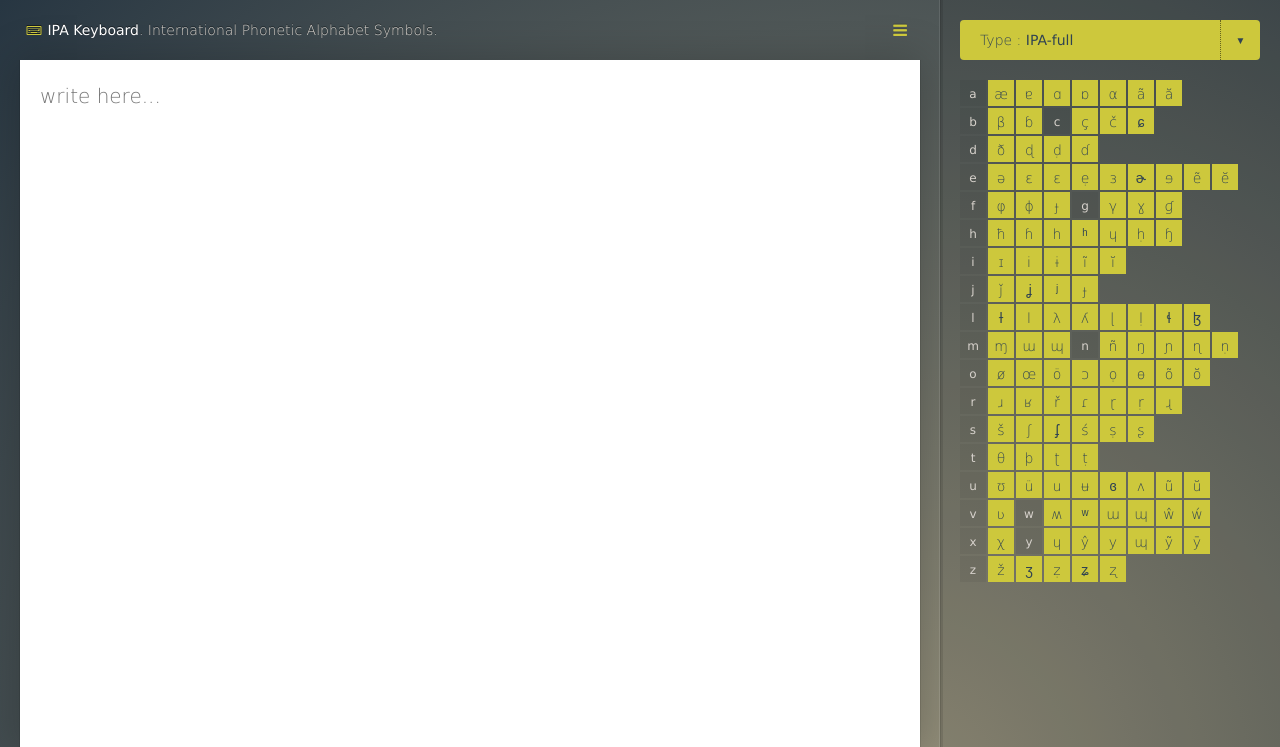
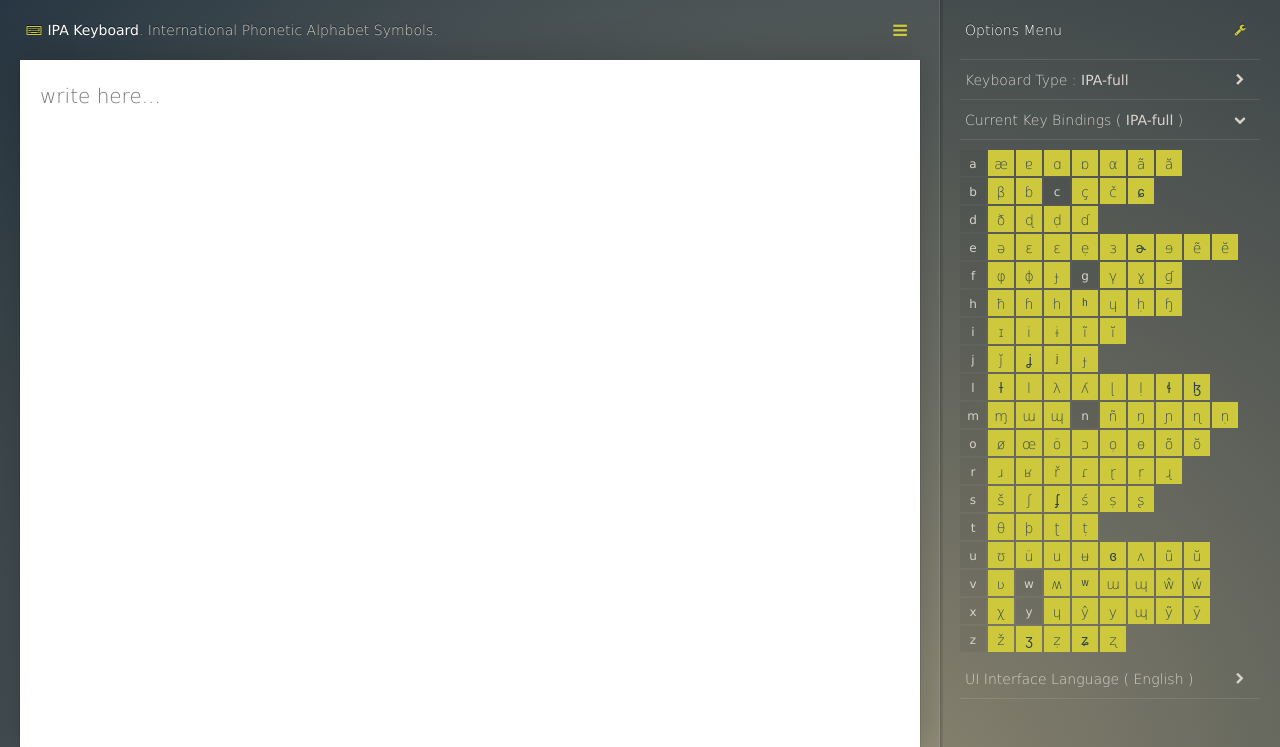
Before and after one commit to alterebro/IPA-Keyboard, a plain HTML site: page index.html in a window 1280 px wide. Shown: the top 747 px of the page. Drawn offline with Linux system fonts and the light colour scheme; a web font is replaced by a local one.

Commit message:
sidebar structure finished

```diff
--- a/frontend/scripts/app.js
+++ b/frontend/scripts/app.js
@@ -125,7 +125,13 @@ var data = {
 	helper_coordinates : {
 		top : 0,
 		left : 0
-	}
+	},
+
+	aside_menu_type_open : false,
+	aside_menu_keys_open : true,
+	aside_menu_lang_open : false,
+
+	hide_sidebar : false
 };
 
 var started = 0;
@@ -146,6 +152,21 @@ var app = new Vue({
 	},
 	filters : {},
 	methods : {
+
+		toogle_sidebar : function() {
+			this.hide_sidebar = !this.hide_sidebar;
+		},
+
+		toggle_menu_type : function() {
+			this.aside_menu_type_open = !this.aside_menu_type_open;
+		},
+		toggle_menu_keys : function() {
+			this.aside_menu_keys_open = !this.aside_menu_keys_open;
+		},
+		toggle_menu_lang : function() {
+			this.aside_menu_lang_open = !this.aside_menu_lang_open;
+		},
+
 		onKeyDown : function() {},
 		onKeyPress : function() {
 
--- a/frontend/styles/app.less
+++ b/frontend/styles/app.less
@@ -74,6 +74,7 @@ body {
 }
 *, *:before, *:after {
 	box-sizing: inherit;
+	.transition();
 }
 
 // --------------------------------------------
@@ -213,7 +214,7 @@ body > * {
 	font-size: 1.4rem;
 	font-weight: normal;
 }
-h1, dl, dt, dd, ul, li, p {
+h1, h2, h3, dl, dt, dd, ul, li, p {
 	margin: 0;
 	padding: 0;
 	list-style: none;
@@ -223,6 +224,7 @@ h1, dl, dt, dd, ul, li, p {
 body {
 	padding: 0 @ui-sidebar-width 0 0;
 }
+
 #main {
 	width: 100%;
 	height: 100%;
@@ -356,6 +358,7 @@ body {
 					border: none;
 					color: @armazon-color-primary;
 					text-shadow: 0 -1px 0 fade(#000, 15%);
+					font-size: 1.6rem;
 
 					&:hover { color: #fff; }
 					span { display: none; }
@@ -365,10 +368,13 @@ body {
 
 	}
 }
+
+
 #sidebar {
 	position: absolute;
 	top: 0;
 	right: 0;
+
 	width: @ui-sidebar-width;
 	height: 100%;
 	overflow: auto;
@@ -380,75 +386,121 @@ body {
 		inset 3px 0 0 fade(#000, 10%)
 	;
 
-	padding: 0 @ui-margin;
+	padding: 0 @ui-margin @ui-margin @ui-margin;
+
+	h3 {
+		white-space: nowrap;
+		overflow: hidden;
+		text-overflow: ellipsis;
+		font-size: 1.4rem;
+		font-weight: normal;
+		text-shadow: 0 -1px 0 rgba(0, 0, 0, .5);
+		height: @ui-header-height;
+		line-height: @ui-header-height;
+		padding: 0 40px 0 5px;
+		border-bottom: solid fade(#fff, 10%) 1px;
+		position: relative;
+		color: #fff;
+		cursor: default;
+
+		&:after {
+			content: '\f0ad';
+			font-family: 'FontAwesome';
+			font-size: 1.2rem;
+			display: block;
+			position: absolute;
+			top: (@ui-header-height - 40px) / 2;
+			right: 0;
+			width: 40px;
+			height: 40px;
+			line-height: 40px;
+			text-align: center;
+			color: @armazon-color-primary;
+		}
+
+	}
+
 }
+
+
+body.no-sidebar {
+	padding: 0;
+
+	#sidebar {
+		width: 0;
+		padding: 0;
+	}
+}
+
 
 #sidebar {
 
 	dl {
-		padding: @ui-margin 0;
-		cursor: pointer;
+
+		width: @ui-sidebar-width - (@ui-margin * 2);
 
 		dt {
+			cursor: pointer;
+			border-bottom: solid fade(#fff, 10%) 1px;
+			white-space: nowrap;
+			overflow: hidden;
+			text-overflow: ellipsis;
 			position: relative;
-			height: @ui-header-height - @ui-margin;
-			line-height: @ui-header-height - @ui-margin;
-			padding: 0 @ui-margin;
-			background: @armazon-color-primary;
-			color: @armazon-color-background;
-			overflow: hidden;
-			border-radius: 4px;
+			padding: 0 40px 0 5px;
+			height: 40px;
+			line-height: 40px;
 
 			&:after {
-				content: '\25bc';
+				content: '\f054'; // chevron-right (default)
+				font-family: 'FontAwesome';
+				font-size: 1.2rem;
+				display: block;
 				position: absolute;
 				top: 0;
 				right: 0;
-				display: block;
-				height: @ui-header-height - @ui-margin;
-				width: @ui-header-height - @ui-margin;
-				border-left: dotted fade(#000, 50%) 1px;
+				width: 40px;
+				height: 40px;
+				line-height: 40px;
 				text-align: center;
-				font-size: 10px;
+			}
+
+			&:hover {
+				color: #fff;
+				border-bottom: solid fade(#fff, 50%) 1px;
+			}
+
+		}
+
+		dd {
+			height: 0px;
+			overflow: hidden;
+			padding: 0;
+		}
+
+		&.aside-dl-open {
+			dt:after {
+				content: '\f078'; // chevron-down
+			}
+			dd {
+				height: auto;
+				padding: 10px 0 5px 0;
 			}
 		}
-		dd {
-			display: none;
-			position: absolute;
-			width: @ui-sidebar-width - (@ui-margin*2);
-			background: fade(#fff, 90%);
-			color: @armazon-color-background;
-			border-radius: 4px;
-			margin: 5px 0 0 0;
-
-			ul {
-				padding: @ui-margin 0;
-
-				li {
-					label {
-						cursor: pointer;
-						padding: 5px @ui-margin;
-						font-weight: bold;
-					}
-				}
+		&.aside-dl-close {
+			dt:after {
+				content: '\f054'; // chevron-right
+			}
+			dd {
+				// display: none;
 			}
 		}
 
-		&:hover {
-			dd { display: block; }
-		}
 	}
 }
 
 
 
-#ad {
-	display: none;
-	margin-top: @ui-margin;
-	width: 300px;
-	height: 250px;
-	background: rgba(0, 0, 0, .2);
-}
+
 #helper {
 	display: inline-block;
 	width: auto;
--- a/index.html
+++ b/index.html
@@ -13,7 +13,7 @@
 	<link rel="stylesheet" type="text/css" href="https://fonts.googleapis.com/css?family=Voces&subset=latin,latin-ext" />
 	<link rel="stylesheet" type="text/css" href="frontend/styles/app.css" />
 </head>
-<body>
+<body v-bind:class="{'no-sidebar' : hide_sidebar}">
 
 <div id="main">
 	<header>
@@ -21,7 +21,7 @@
 			<i class="fa fa-fw fa-keyboard-o"></i>
 			<strong>IPA Keyboard</strong>. International Phonetic Alphabet Symbols.
 		</h1>
-		<p class="hamburguer-icon"><a href="#sidebar" title="Sidebar Display Switcher" onclick="alert('nothing yet...'); return false;"><span>&#x2261;</span></a></p>
+		<p class="hamburguer-icon"><a href="#sidebar" title="Sidebar Display Switcher" v-on:click.prevent="toogle_sidebar()"><span>&#x2261;</span></a></p>
 	</header>
 
 	<section>
@@ -58,42 +58,55 @@
 		</p>
 		<ul>
 			<li><a href="#" title="Share on Twitter" onclick="alert('nothing yet...'); return false;"><i class="fa fa-twitter"></i> <span>Share on Twitter</span></a></li>
-			<li><a href="#" title="Share on FaceBook" onclick="alert('nothing yet...'); return false;"><i class="fa fa-facebook"></i> <span>Share on FaceBook</span></a></li>
+			<li><a href="#" title="Share on FaceBook" onclick="alert('nothing yet...'); return false;"><i class="fa fa-facebook-official"></i> <span>Share on FaceBook</span></a></li>
 			<li><a href="#" title="Share on Google+" onclick="alert('nothing yet...'); return false;"><i class="fa fa-google-plus"></i> <span>Share on GooglePlus</span></a></li>
-			<li><a href="#" title="Share on LinkedIn" onclick="alert('nothing yet...'); return false;"><i class="fa fa-linkedin"></i> <span>Share on LinkedIn</span></a></li>
+			<li><a href="#" title="Share on LinkedIn" onclick="alert('nothing yet...'); return false;"><i class="fa fa-linkedin-square"></i> <span>Share on LinkedIn</span></a></li>
 		</ul>
 	</footer>
 </div>
 
 <div id="sidebar">
 	<aside>
-		<dl>
-			<dt><dfn>Type : <strong>{{ current_keymap }}</strong></dfn></dt>
+		<h3 v-on:click.prevent="toogle_sidebar()">Options Menu</h3>
+
+		<dl v-bind:class="aside_menu_type_open ? 'aside-dl-open' : aside-dl-close">
+			<dt @click="toggle_menu_type()"><dfn>Keyboard Type : <strong>{{ current_keymap }}</strong></dfn></dt>
 			<dd>
 				<ul>
 					<li v-for="map in maps">
-						<label>
-							<input
-								type="radio"
-								name="current-map"
+						<label><input type="radio" name="current-map"
 									@click="setMap($key)"
 									v-model="current_keymap"
 									v-bind:id="'current-map-'+$key"
-								v-bind:value="$key" />
-							{{ $key }}
-						</label>
+									v-bind:value="$key" />{{ $key }}</label>
 					</li>
 				</ul>
 			</dd>
 		</dl>
 
+		<dl v-bind:class="aside_menu_keys_open ? 'aside-dl-open' : aside-dl-close">
+			<dt @click="toggle_menu_keys()"><dfn>Current Key Bindings ( <strong>{{ current_keymap }}</strong> )</dfn></dt>
+			<dd>
 				<ul id="characters-mapped">
 					<li v-for="k in keymap">
 						<button @click="addChar($key)" class="char-trigger">{{ $key }}</button>
 						<template v-for="i in k"><button @click="addChar(i)" class="char-item">{{ i }}</button></template>
 					</li>
 				</ul>
-		<div id="ad">[[ ad here ]]</div>
+			</dd>
+		</dl>
+
+		<dl v-bind:class="aside_menu_lang_open ? 'aside-dl-open' : aside-dl-close">
+			<dt @click="toggle_menu_lang()"><dfn>UI Interface Language ( English )</dfn></dt>
+			<dd>
+				<ul>
+					<li>
+						<label><input type="radio" name="name" value="false">Spanish</label>
+						<label><input type="radio" name="name" value="true">English</label>
+					</li>
+				</ul>
+			</dd>
+		</dl>
 	</aside>
 </div>
 
```
Also changed, not shown: frontend/styles/app.css. Lines whose indentation alone changed are shown as unchanged.
